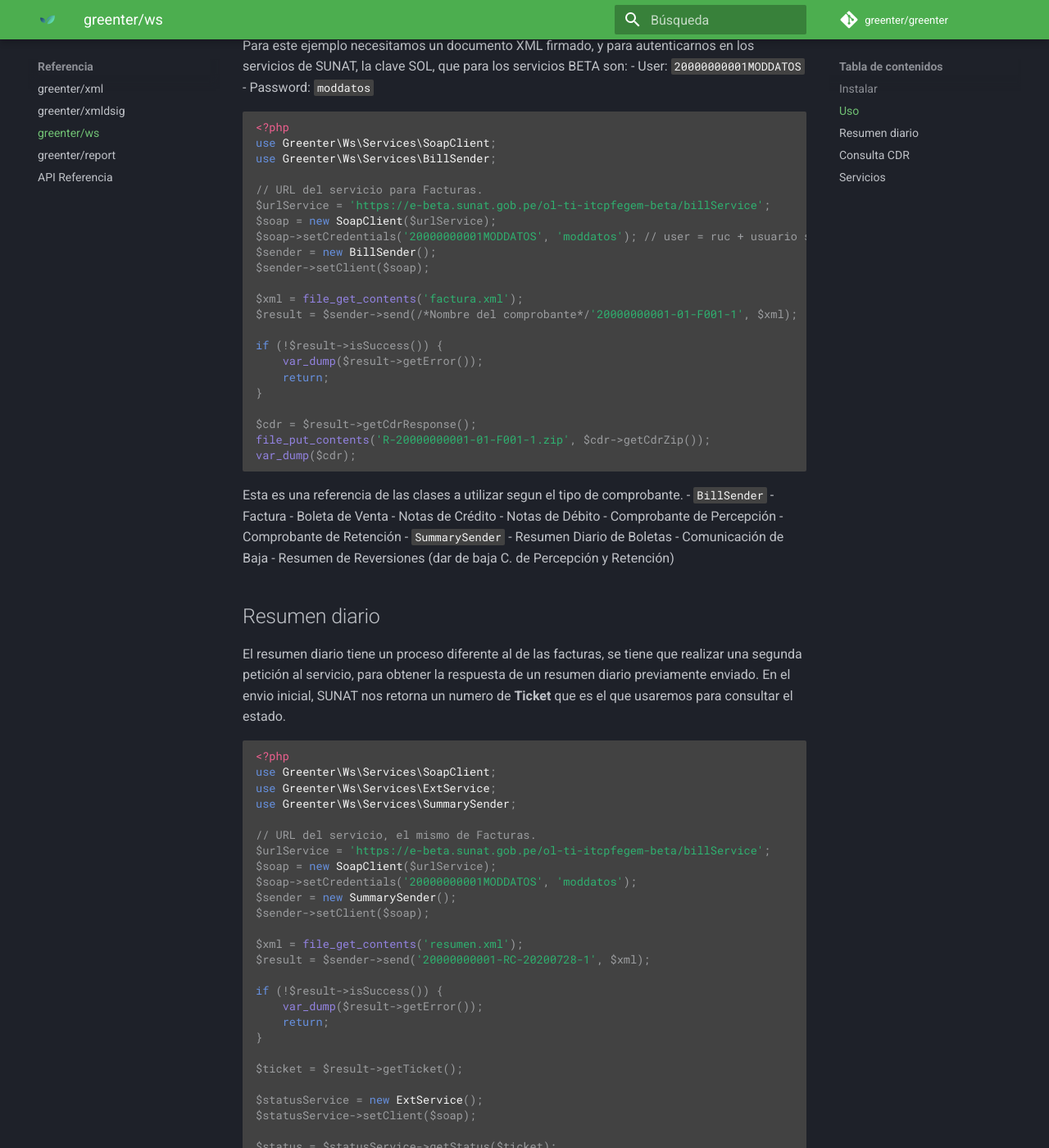
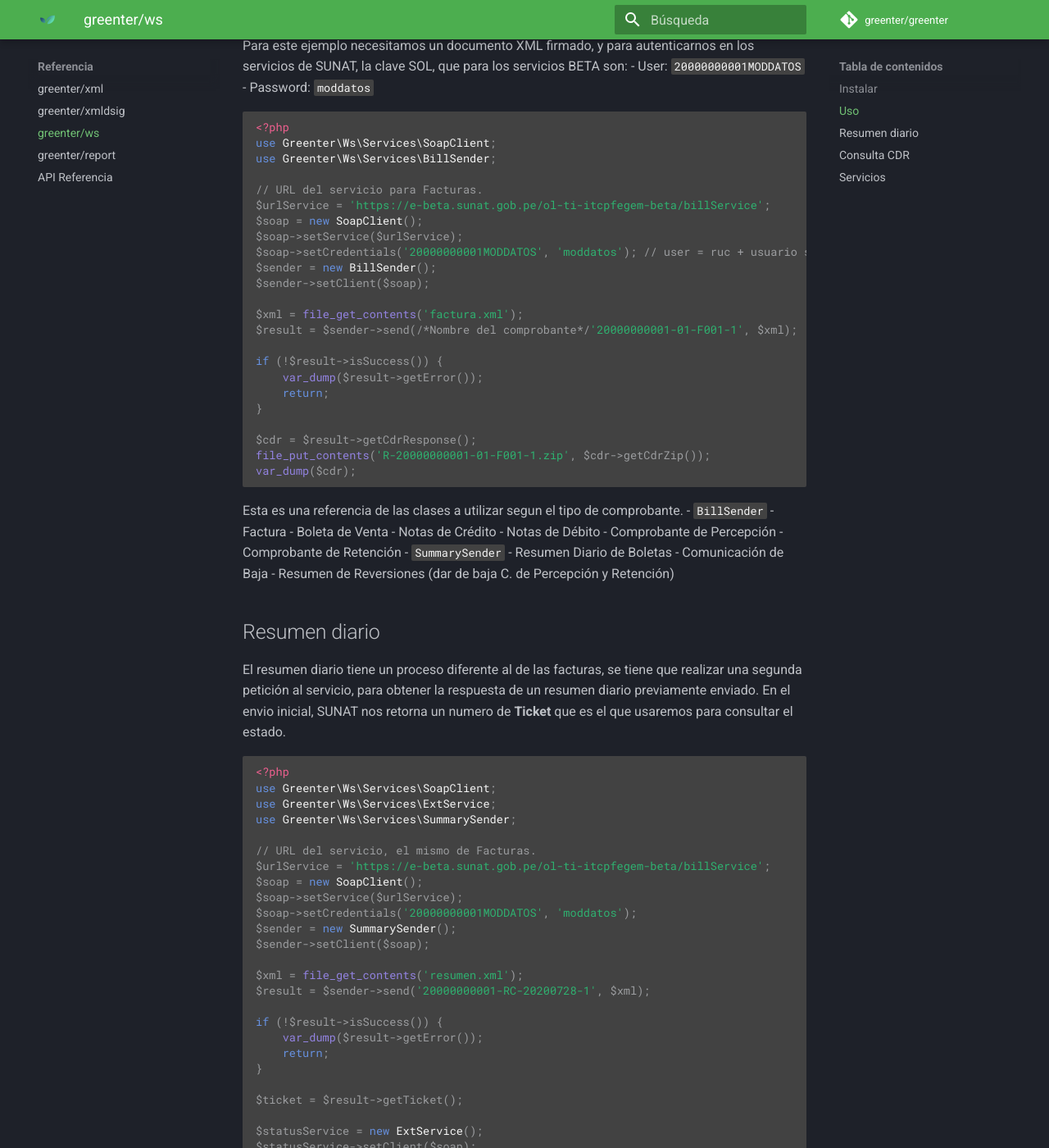
Before and after one commit to thegreenter/docs, an MkDocs documentation site: the page built from docs/packages/ws.md, in a window 1280 px wide and 1400 px high, scrolled down 685 px. Shown: the whole window at 82% size. Built offline with MkDocs 1.6.1 and Material for MkDocs 9.7.7, drawn with Linux system fonts in a browser that asks for light colours.

Commit message:
Update url service location

```diff
--- a/docs/packages/ws.md
+++ b/docs/packages/ws.md
@@ -27,7 +27,8 @@ use Greenter\Ws\Services\BillSender;
 
 // URL del servicio para Facturas.
 $urlService = 'https://e-beta.sunat.gob.pe/ol-ti-itcpfegem-beta/billService';
-$soap = new SoapClient($urlService);
+$soap = new SoapClient();
+$soap->setService($urlService);
 $soap->setCredentials('20000000001MODDATOS', 'moddatos'); // user = ruc + usuario sol
 $sender = new BillSender();
 $sender->setClient($soap);
@@ -72,7 +73,8 @@ use Greenter\Ws\Services\SummarySender;
 
 // URL del servicio, el mismo de Facturas.
 $urlService = 'https://e-beta.sunat.gob.pe/ol-ti-itcpfegem-beta/billService';
-$soap = new SoapClient($urlService);
+$soap = new SoapClient();
+$soap->setService($urlService);
 $soap->setCredentials('20000000001MODDATOS', 'moddatos');
 $sender = new SummarySender();
 $sender->setClient($soap);
@@ -120,7 +122,8 @@ use Greenter\Ws\Services\SoapClient;
 
 // URL CDR de Producción
 $urlService = 'https://e-factura.sunat.gob.pe/ol-it-wsconscpegem/billConsultService';
-$soap = new SoapClient($urlService);
+$soap = new SoapClient();
+$soap->setService($urlService);
 $soap->setCredentials('20000000001MODDATOS', 'moddatos');
 
 $service = new ConsultCdrService();
```
